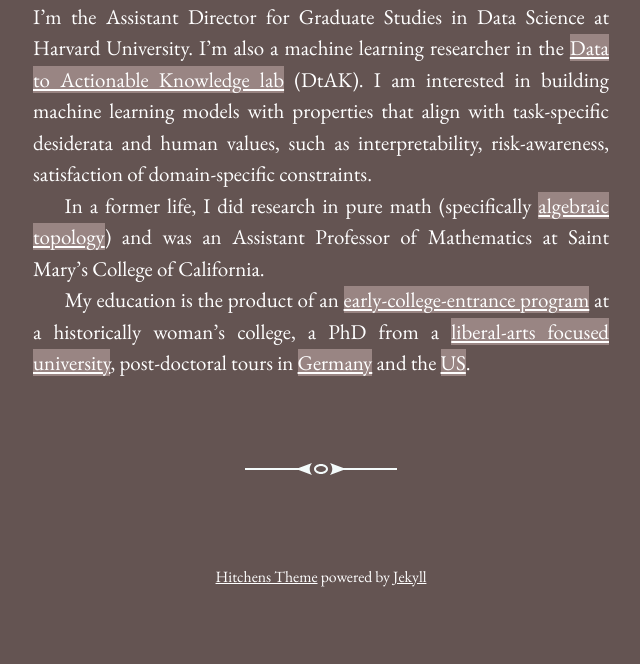
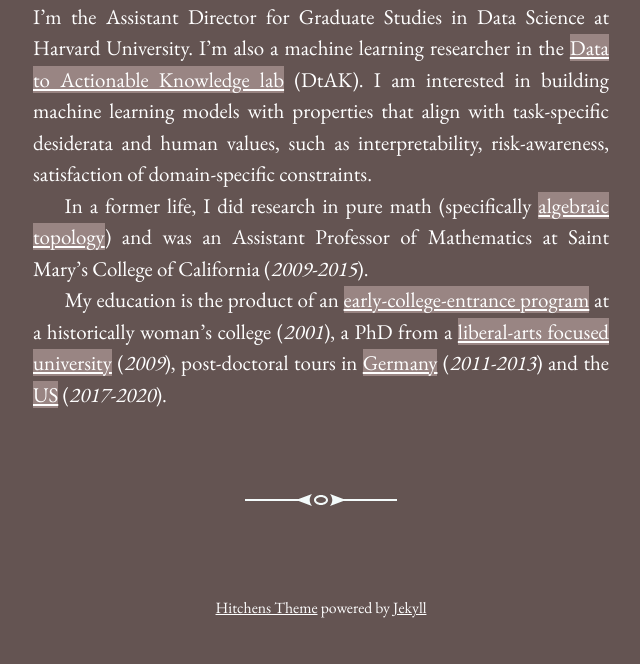
Before and after one commit to onefishy/onefishy.github.io, a Jekyll site: the page built from about.md, in a window 1280 px wide. Shown: the part 485-1149 px from the top of the page, without its empty margins (319-959 px from the left). Built offline with Jekyll 4.4.1, drawn with Linux system fonts in a browser that asks for light colours; before the commit the page ends 1117 px from its top, so only the background shows below that.

Commit message:
Update about.md

```diff
--- a/about.md
+++ b/about.md
@@ -11,6 +11,6 @@
 
 I'm the Assistant Director for Graduate Studies in Data Science at Harvard University. I'm also a machine learning researcher in the [Data to Actionable Knowledge lab](https://dtak.github.io/) (DtAK). I am interested in building machine learning models with properties that align with task-specific desiderata and human values, such as interpretability, risk-awareness, satisfaction of domain-specific constraints.
 
-In a former life, I did research in pure math (specifically [algebraic topology](https://arxiv.org/pdf/1206.2118.pdf)) and was an Assistant Professor of Mathematics at Saint Mary's College of California.
+In a former life, I did research in pure math (specifically [algebraic topology](https://arxiv.org/pdf/1206.2118.pdf)) and was an Assistant Professor of Mathematics at Saint Mary's College of California (*2009-2015*).
 
-My education is the product of an [early-college-entrance program](https://marybaldwin.edu/peg/) at a historically woman's college, a PhD from a [liberal-arts focused university](https://www.wesleyan.edu/mathcs/), post-doctoral tours in [Germany](https://www.uni-goettingen.de/en/90653.html) and the [US](https://iacs.seas.harvard.edu).
+My education is the product of an [early-college-entrance program](https://marybaldwin.edu/peg/) at a historically woman's college (*2001*), a PhD from a [liberal-arts focused university](https://www.wesleyan.edu/mathcs/) (*2009*), post-doctoral tours in [Germany](https://www.uni-goettingen.de/en/90653.html) (*2011-2013*) and the [US](https://iacs.seas.harvard.edu) (*2017-2020*).
```
